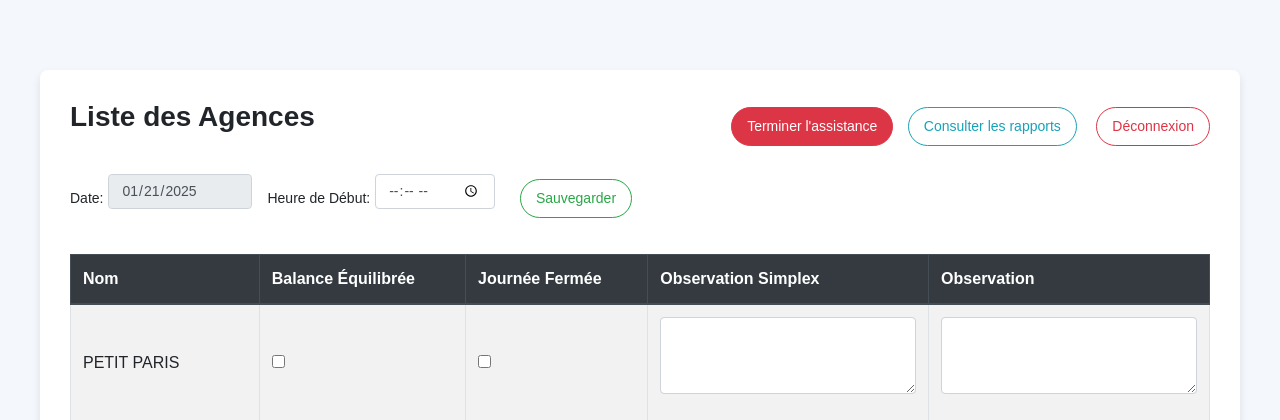
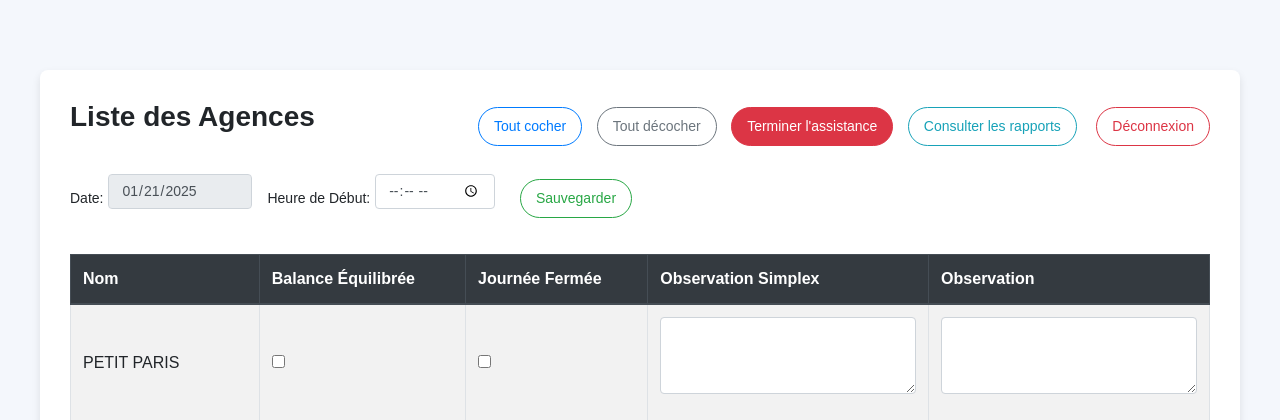
Before and after one commit to jminkoh/gestion_agences, a Django app: page /agences/ in a window 1280 px wide. Shown: the top 420 px of the page. Run offline with Django 5.2, Linux system fonts and the light colour scheme; a user stored in the database is signed in; data comes from the database, SQL or seed files in the repository; both versions use the stored data as it was after the commit; some libraries are stand-ins or nearby versions.

Commit message:
Document faveicon remove

```diff
--- a/cloture/templates/cloture/liste_agences.html
+++ b/cloture/templates/cloture/liste_agences.html
@@ -5,11 +5,6 @@
     <meta charset="UTF-8" />
     <meta name="viewport" content="width=device-width, initial-scale=1.0" />
     <title>Liste des Agences</title>
-    <link
-      rel="shortcut icon"
-      href="{% static 'images/finance.ico' %}"
-      type="image/x-icon"
-    />
     <link
       href="https://stackpath.bootstrapcdn.com/bootstrap/4.5.2/css/bootstrap.min.css"
       rel="stylesheet"
@@ -113,7 +108,7 @@
       <div class="top-buttons">
         <h1>Liste des Agences</h1>
         <div>
-          <!-- <button
+          <button
             type="button"
             class="btn btn-sm btn-outline-primary"
             id="selectAll"
@@ -126,7 +121,7 @@
             id="deselectAll"
           >
             Tout décocher
-          </button> -->
+          </button>
           <button type="button" class="btn btn-sm btn-danger" id="saveReport">
             Terminer l'assistance
           </button>
```
Also changed, not shown: db.sqlite3, 1 other file.
